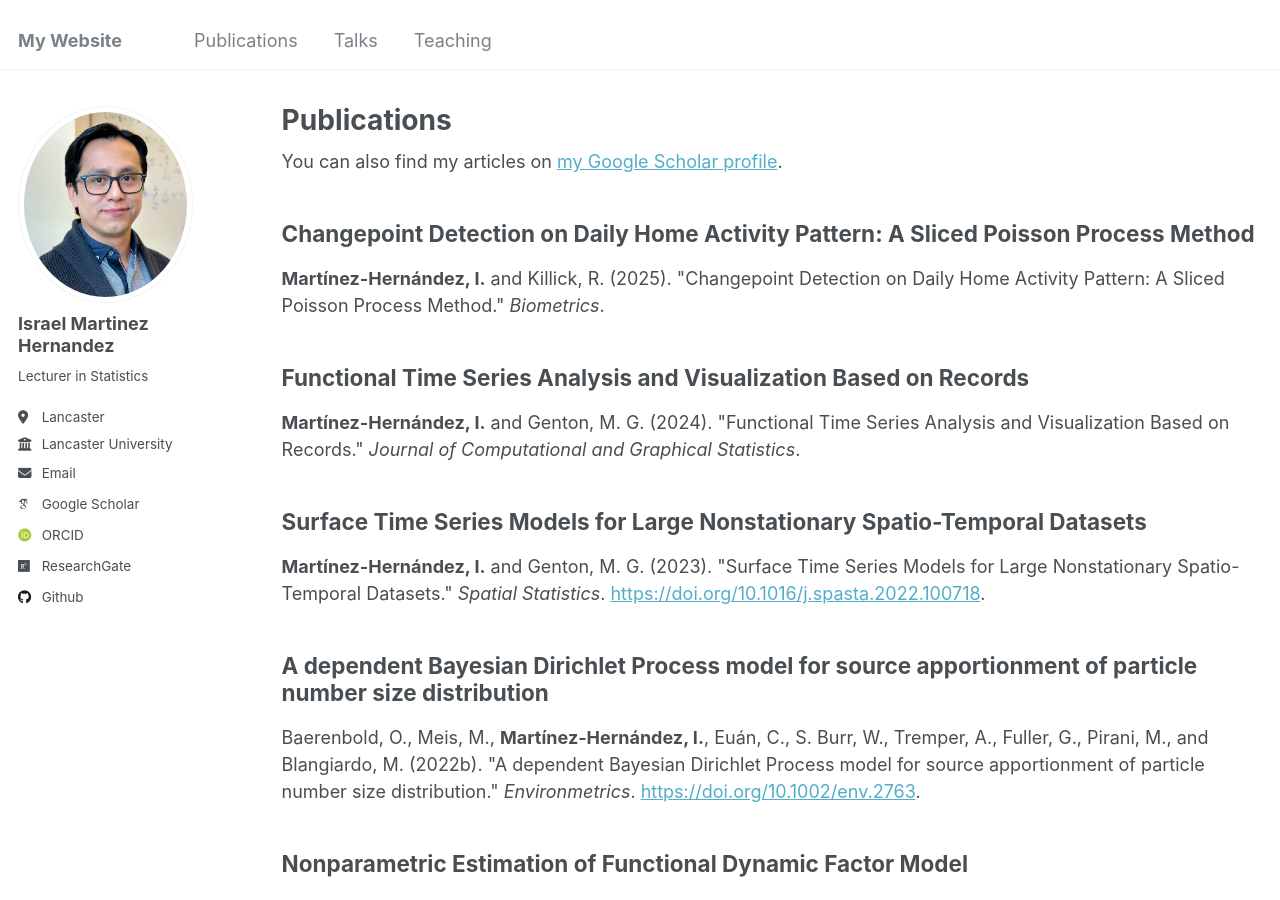
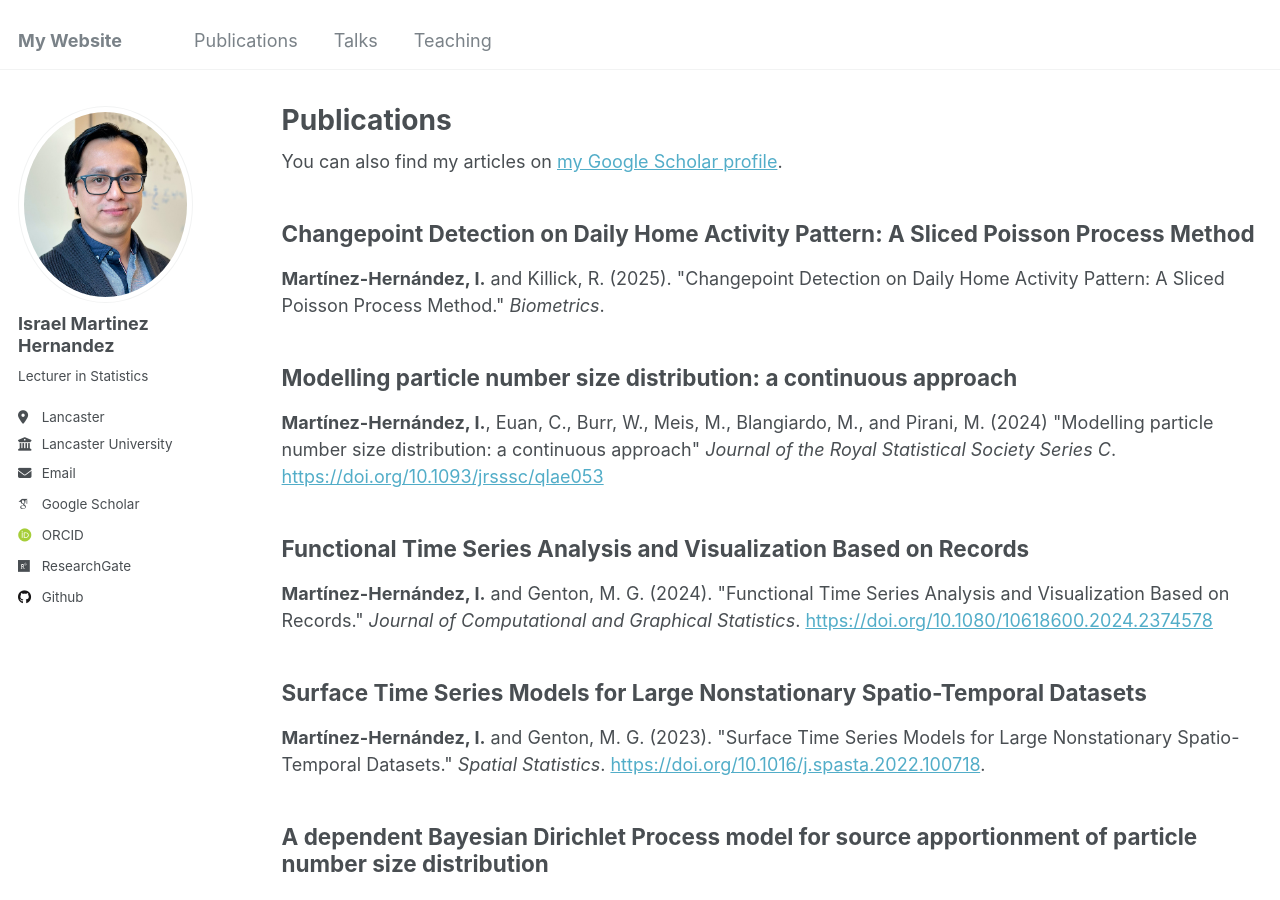
Before and after one commit to I-MH/I-MH.github.io, a Jekyll site: the page built from _pages/publications.md, in a window 1280 px wide and 900 px high. Built offline with Jekyll 4.4.1, drawn with Linux system fonts in a browser that asks for light colours; some web fonts are replaced.

Commit message:
Update publications.md

```diff
--- a/_pages/publications.md
+++ b/_pages/publications.md
@@ -9,17 +9,26 @@ author_profile: true
   <div class="wordwrap">You can also find my articles on <a href="{{site.author.googlescholar}}">my Google Scholar profile</a>.</div>
 {% endif %}
 
-
 ## Changepoint Detection on Daily Home Activity Pattern: A Sliced Poisson Process Method
 **Martínez-Hernández, I.** and Killick, R. (2025).
 &quot;Changepoint Detection on Daily Home Activity Pattern:
 A Sliced Poisson Process Method.&quot;
 <i>Biometrics</i>.
 
+## Modelling particle number size distribution: a continuous approach
+**Martínez-Hernández, I.**, Euan, C., Burr, W., Meis, M., Blangiardo, M.,
+and Pirani, M.  (2024)
+&quot;Modelling particle number size distribution:
+a continuous approach&quot;
+<i>Journal of the Royal Statistical Society Series C</i>.
+[https://doi.org/10.1093/jrsssc/qlae053](https://doi.org/10.1093/jrsssc/qlae053)
+
+
 ## Functional Time Series Analysis and Visualization Based on Records
 **Martínez-Hernández, I.** and Genton, M. G. (2024).
 &quot;Functional Time Series Analysis and Visualization Based on Records.&quot;
 <i>Journal of Computational and Graphical Statistics</i>.
+[https://doi.org/10.1080/10618600.2024.2374578](https://doi.org/10.1080/10618600.2024.2374578)
 
 ## Surface Time Series Models for Large Nonstationary Spatio-Temporal Datasets
 **Martínez-Hernández, I.** and Genton, M. G. (2023).
```
